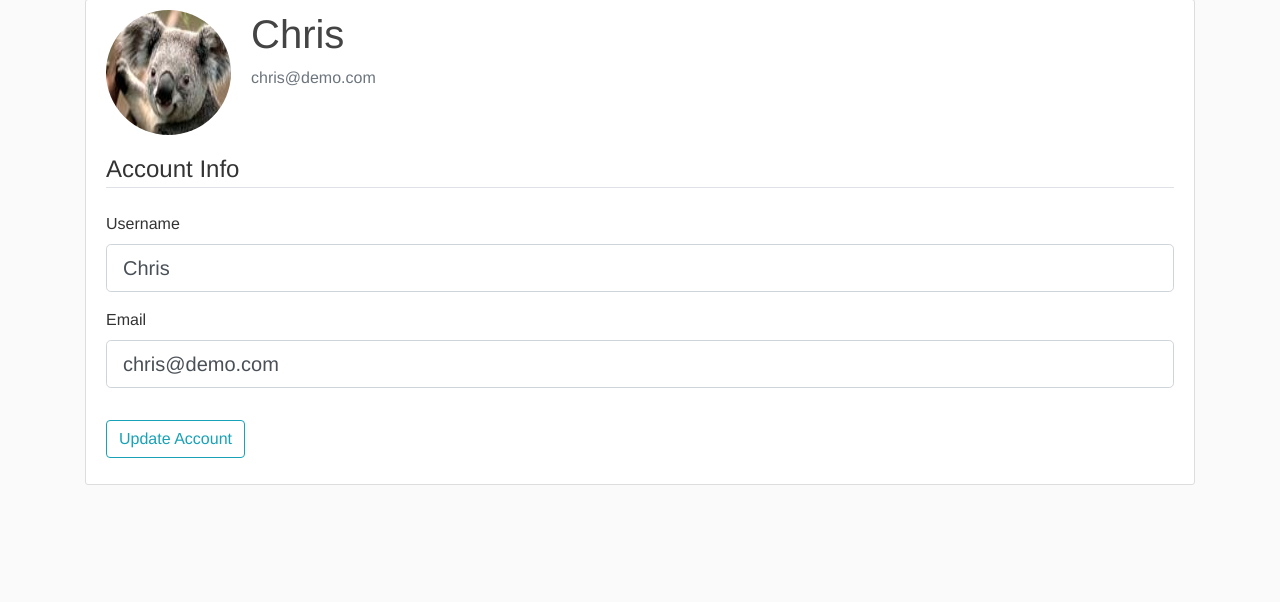
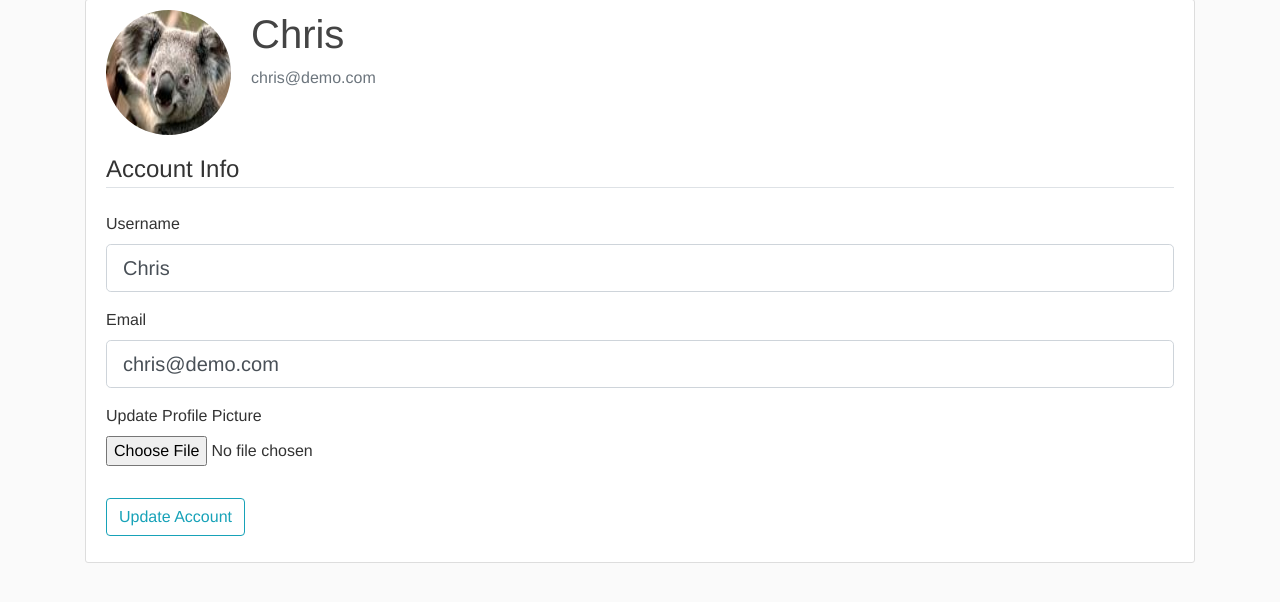
Before and after one commit to chuac/Flask-Blog, a Flask app: page /account in a window 1280 px wide. Shown: the part 65-667 px from the top of the page. Run offline with Flask 2, Linux system fonts and the light colour scheme; a user stored in the database is signed in; some libraries are stand-ins or nearby versions.

Commit message:
User Account page complete with ability to upload their own profile pictures. These uploaded files also get resized before saving to server.

```diff
--- a/flaskblog/forms.py
+++ b/flaskblog/forms.py
@@ -1,4 +1,5 @@
 from flask_wtf import FlaskForm
+from flask_wtf.file import FileField, FileAllowed # to allow user to upload
 from wtforms import StringField, PasswordField, SubmitField, BooleanField
 from wtforms.validators import DataRequired, Length, Email, EqualTo, ValidationError
 from flask_login import current_user # check current user that is updating their account
@@ -42,6 +43,7 @@ class UpdateAccountForm(FlaskForm):
                             validators=[DataRequired(), Length(min=2, max=20)])
     email = StringField('Email',
                         validators=[DataRequired(), Email()])
+    picture = FileField('Update Profile Picture', validators=[FileAllowed(['jpg', 'png'])])
     submit = SubmitField('Update Account')
 
     def validate_username(self, username): # to help validate if username already exists in db. WTForms functionality
--- a/flaskblog/routes.py
+++ b/flaskblog/routes.py
@@ -3,6 +3,9 @@ from flaskblog import app, db, bcrypt # importing from our package, __init__.py
 from flaskblog.forms import RegistrationForm, LoginForm, UpdateAccountForm #from the forms.py that we created
 from flaskblog.models import User, Post
 from flask_login import login_user, current_user, logout_user, login_required
+from PIL import Image # to resize images users upload before saving
+import secrets
+import os
 
 @app.route('/') #define a route and code to run. this route would be at our base url. like base google.com
 def index():
@@ -94,11 +97,30 @@ def logout():
     logout_user() # imported this above, from flask_login
     return redirect(url_for('index'))
 
+
+def save_picture(form_picture):
+    random_hex = secrets.token_hex(8) # generate random hex so we don't store pics under the name the user uploaded with
+    f_name, f_ext = os.path.splitext(form_picture.filename) # grab the file extension though, we need that. Python convention would be to name the name part of the split string "_" since it is not used
+    new_pic_name = random_hex + f_ext # concatenate the new hex plus the file extension
+    picture_path = os.path.join(app.root_path, 'static/profile_pics', new_pic_name)
+
+    #form_picture.save(picture_path) # we no longer want this to save all pictures at any size the users upload to the server
+
+    output_size = (125, 125) # our css would resize pics to 125x125px anyways
+    img = Image.open(form_picture) # Image is imported from Pillow (PIL) library
+    img.thumbnail(output_size)
+    img.save(picture_path)
+
+    return new_pic_name
+
 @app.route('/account', methods=['GET', 'POST'])
 @login_required # flask_login functionality. need to tell login_manager in __init__.py where our login route is
 def account():
     form = UpdateAccountForm()
     if form.validate_on_submit():
+        if form.picture.data: # user submitted/uploaded a picture
+            picture_file_path = save_picture(form.picture.data)
+            current_user.image_file = picture_file_path
         current_user.username = form.username.data
         current_user.email = form.email.data
         db.session.commit()
--- a/flaskblog/templates/account.html
+++ b/flaskblog/templates/account.html
@@ -16,7 +16,7 @@
             </div>
         </div>
         <div> <!-- update account form -->
-            <form action="" method="POST"> <!-- it'll post the action onto the same route we're already on -->
+            <form action="" method="POST" enctype="multipart/form-data"> <!-- the enctype stuff is essential for uploading files -->
                 {{ form.hidden_tag() }} <!-- adds a CSRF token (Cross Site Request Forgery) to protect against attacks -->
                 <fieldset class="form-group"> <!-- Bootstrap stuff to make it look nicer -->
                     <legend class="border-bottom mb-4">Account Info</legend> <!-- border at bottom with margin 4-->
@@ -47,10 +47,18 @@
                             {{ form.email(class="form-control form-control-lg") }} <!-- renders the actual field for our username, plus some Bootstrap-->
                         {% endif %}
                     </div>
+                    <div class="form-group">
+                        {{ form.picture.label() }}
+                        {{ form.picture(class="form-control-file") }} <!-- Bootstrap "form-control-file" -->
+                        {% if form.picture.errors %}
+                            {% for error in form.picture.errors %}
+                                <span class="text-danger">{{ error }}</span><br> <!-- Bootstrap is slightly different here compared to email input because different type of input-->
+                            {% endfor %}
+                        {% endif %}
+                    </div>
                 </fieldset>
                 <div class="form-group">
                     {{ form.submit(class="btn btn-outline-info") }} <!-- our submit button styled with Bootstrap "Info" button style + an outline -->
-
                 </div>
             </form>
         </div>
```
Also changed, not shown: flaskblog/site.db, flaskblog/static/profile_pics/4e140641cb25848f.jpg (added).
